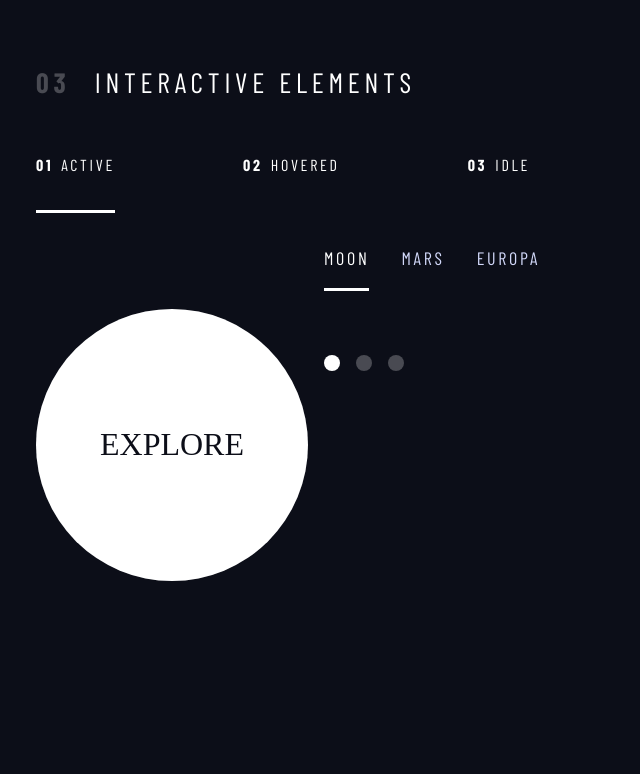
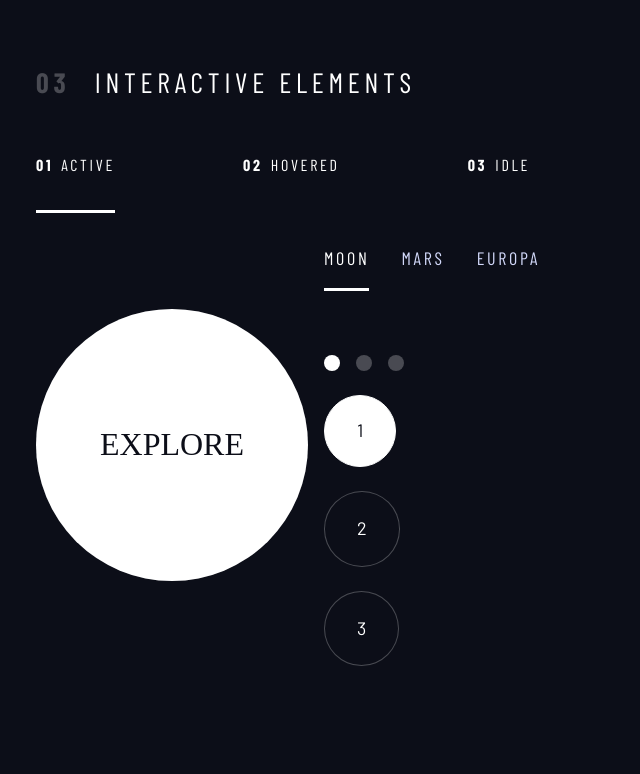
Before and after one commit to catay-strk/scrimba, a browser extension: page Build a Multi-Page Website with HTML and CSS/design-system.html in a window 1280 px wide. Shown: the part 1236-2010 px from the top of the page, without its empty margins (0-640 px from the left). Drawn offline with nearby package versions, Linux system fonts and the light colour scheme; a web font is replaced by a local one.

Commit message:
Number Indicator

```diff
--- a/Build a Multi-Page Website with HTML and CSS/design-system.html
+++ b/Build a Multi-Page Website with HTML and CSS/design-system.html
@@ -155,6 +155,11 @@
                         </div>
 
                         <!-- Numbers -->
+                         <div class="number-indicators flow" style="--flow-space: 1.5rem;">
+                            <button aria-selected="true" >1</button>
+                            <button aria-selected="false">2</button>
+                            <button aria-selected="false">3</button>
+                        </div>
                     </div>
                 </div>
 
--- a/Build a Multi-Page Website with HTML and CSS/index.css
+++ b/Build a Multi-Page Website with HTML and CSS/index.css
@@ -282,3 +282,27 @@
 .dot-indicators > [aria-selected="true"] {
     background-color: hsl( var(--clr-white));
 }
+
+.number-indicators > * {
+    cursor: pointer;
+    color: hsl( var(--clr-white));
+    background-color: hsl( var(--clr-dark));
+    border: 1px solid hsl( var(--clr-white)/ .25);
+    border-radius: 50%;
+    display: grid;
+    place-items: center;
+    aspect-ratio: 1;
+    padding: 0 2rem;
+
+}
+
+.number-indicators > *:hover,
+.number-indicators > *:focus {
+    border-color: hsl( var(--clr-white));
+}
+
+.number-indicators > [aria-selected="true"] {
+    border-color: hsl( var(--clr-white));
+    background-color: hsl( var(--clr-white));
+    color: hsl( var(--clr-dark));
+}
```
